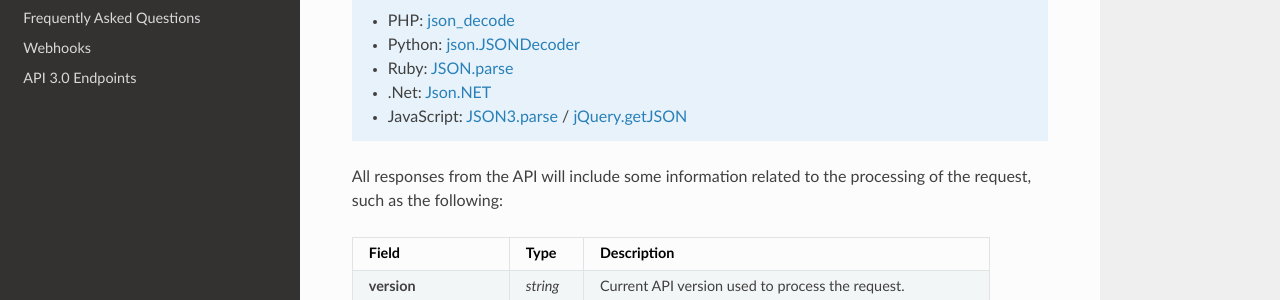
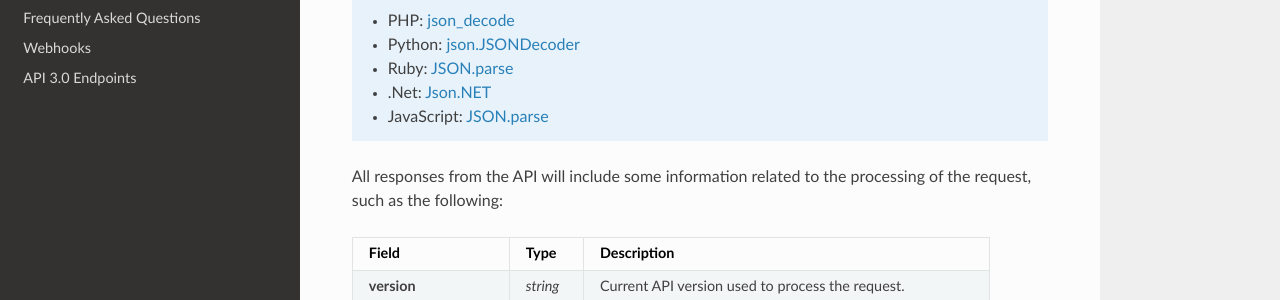
Before and after one commit to Checkfront/API, a Sphinx documentation site: the page built from docs/overview/response.rst, in a window 1280 px wide and 900 px high. Shown: the part 336-636 px from the top of the window. Built offline with Sphinx 7.4.7 and the Read the Docs theme 2.0.0, drawn with Linux system fonts in a browser that asks for light colours.

Commit message:
Update example JSON parsing libs

```diff
--- a/docs/overview/response.rst
+++ b/docs/overview/response.rst
@@ -1,17 +1,17 @@
 Response Formatting
 ===================
 
-All responses from the API are formatted as **JSON** (JavaScript Object Notation) objects containing information related to the request, and any status. Every modern language should have libraries capable of quickly parsing JSON objects. See `json.org <http://json.org/>`_ for more information.
+All responses from the API are formatted as **JSON** (JavaScript Object Notation) objects containing information related to the request, and any status. Every modern language should have libraries capable of quickly parsing JSON objects. See `json.org <https://json.org/>`_ for more information.
 
 .. seealso::
 
 	For JSON decoding libraries in common environments, see:
 
-	- PHP: `json_decode <http://php.net/json_decode>`_
-	- Python: `json.JSONDecoder <http://docs.python.org/library/json.html#json.JSONDecoder>`_
-	- Ruby: `JSON.parse <http://www.ruby-doc.org/stdlib-2.0/libdoc/json/rdoc/JSON.html>`_
-	- .Net: `Json.NET <http://json.codeplex.com/>`_
-	- JavaScript: `JSON3.parse <http://bestiejs.github.io/json3/>`_ / `jQuery.getJSON <http://api.jquery.com/jQuery.getJSON/>`_
+	- PHP: `json_decode <https://secure.php.net/json_decode>`_
+	- Python: `json.JSONDecoder <https://docs.python.org/3/library/json.html#json.JSONDecoder>`_
+	- Ruby: `JSON.parse <https://ruby-doc.org/stdlib-2.5.1/libdoc/json/rdoc/JSON.html>`_
+	- .Net: `Json.NET <https://www.newtonsoft.com/json/>`_
+	- JavaScript: `JSON.parse <https://developer.mozilla.org/en-US/docs/Web/JavaScript/Reference/Global_Objects/JSON/parse>`_
 
 
 All responses from the API will include some information related to the processing of the request, such as the following:
```
